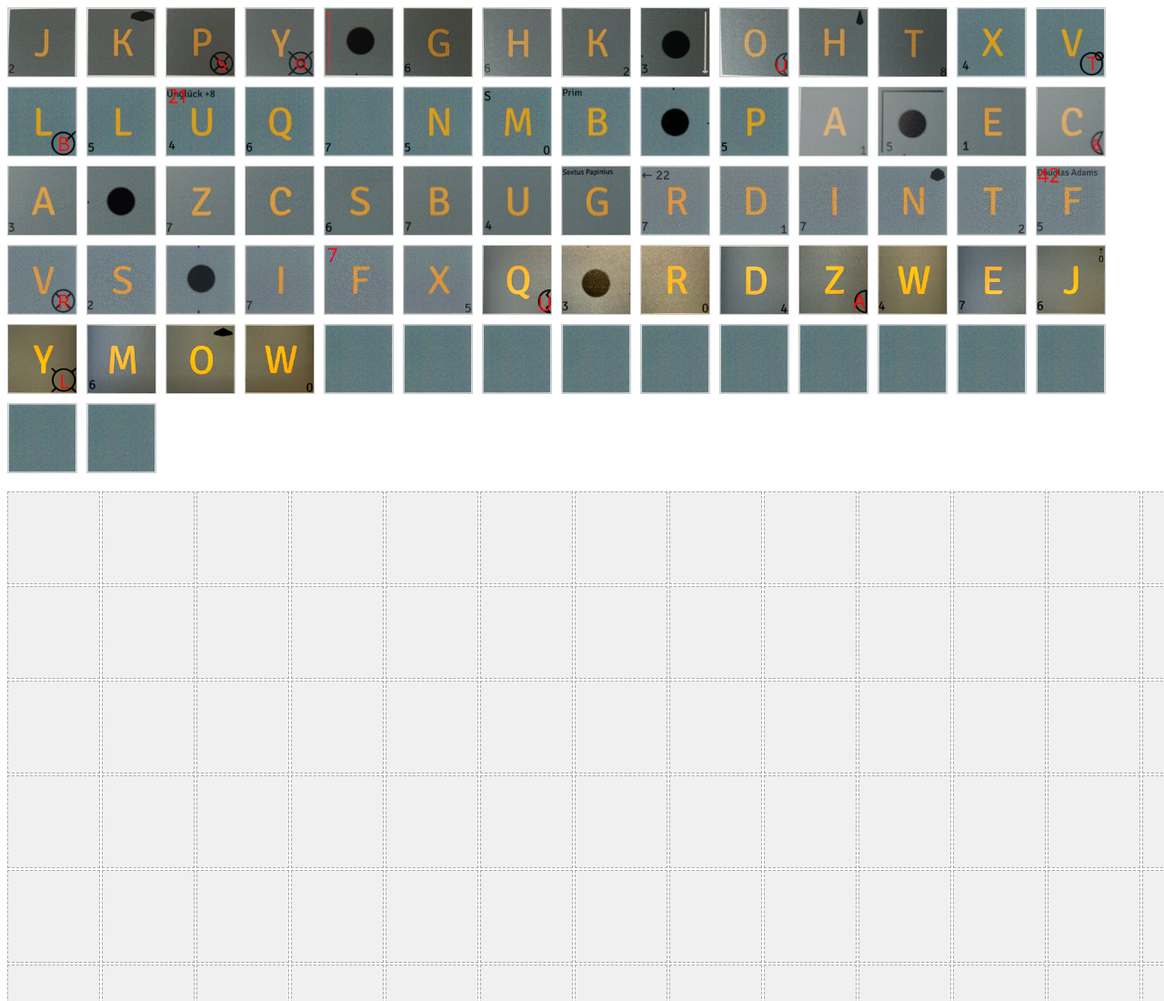
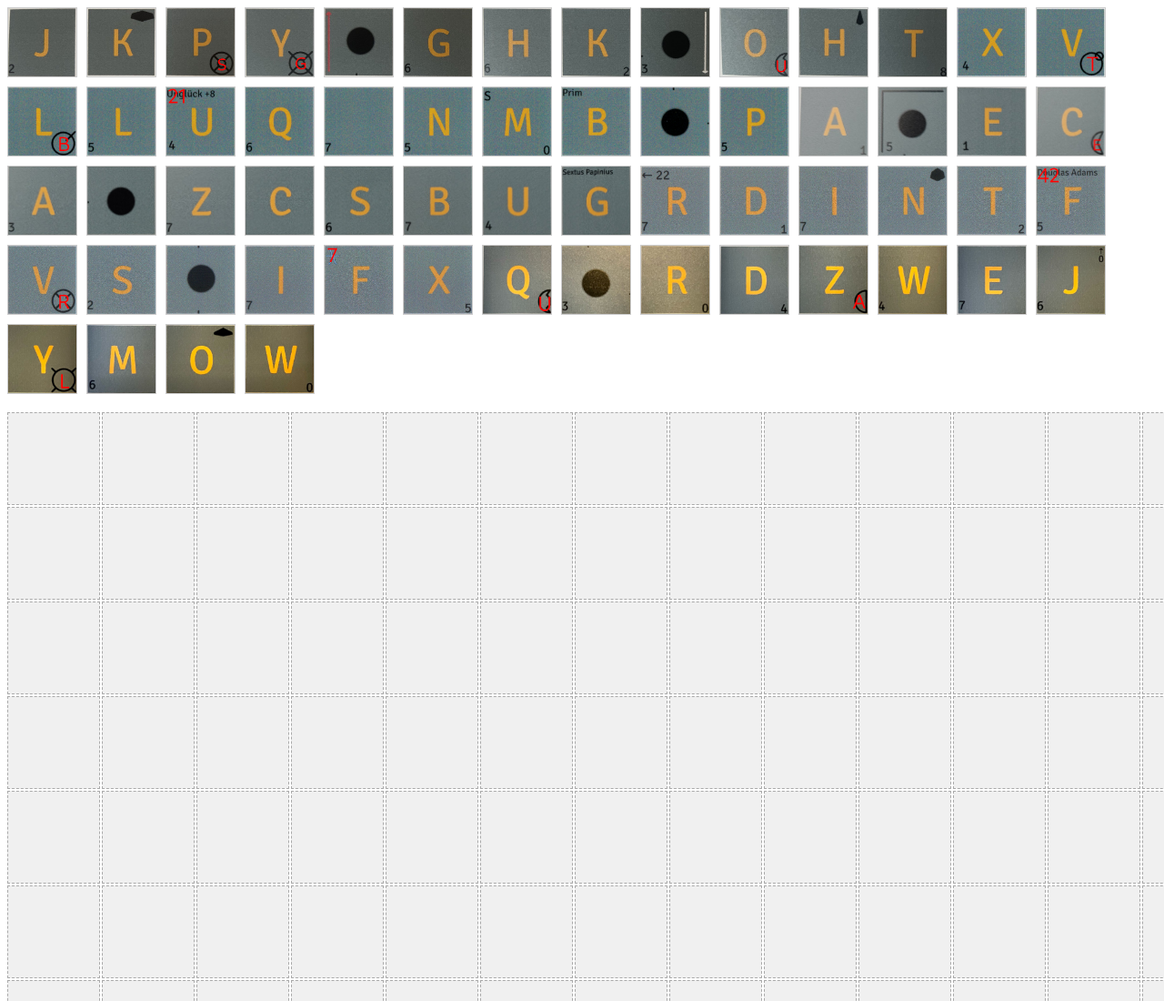
Before and after one commit to zorro31337/gd52, a plain HTML site: page index.html in a window 1280 px wide. Shown: the top 1100 px of the page at 91% size. Drawn offline with Linux system fonts and the light colour scheme.

Commit message:
Fixed number of tiles

```diff
--- a/index.html
+++ b/index.html
@@ -53,7 +53,7 @@
   <div class="grid" id="grid"></div>
 
   <script>
-    const imageUrls = Array.from({ length: 72 }, (_, i) => `img_${i + 1}.png`);
+    const imageUrls = Array.from({ length: 60 }, (_, i) => `img_${i + 1}.png`);
 
     const imageBank = document.getElementById('imageBank');
     const grid = document.getElementById('grid');
```
